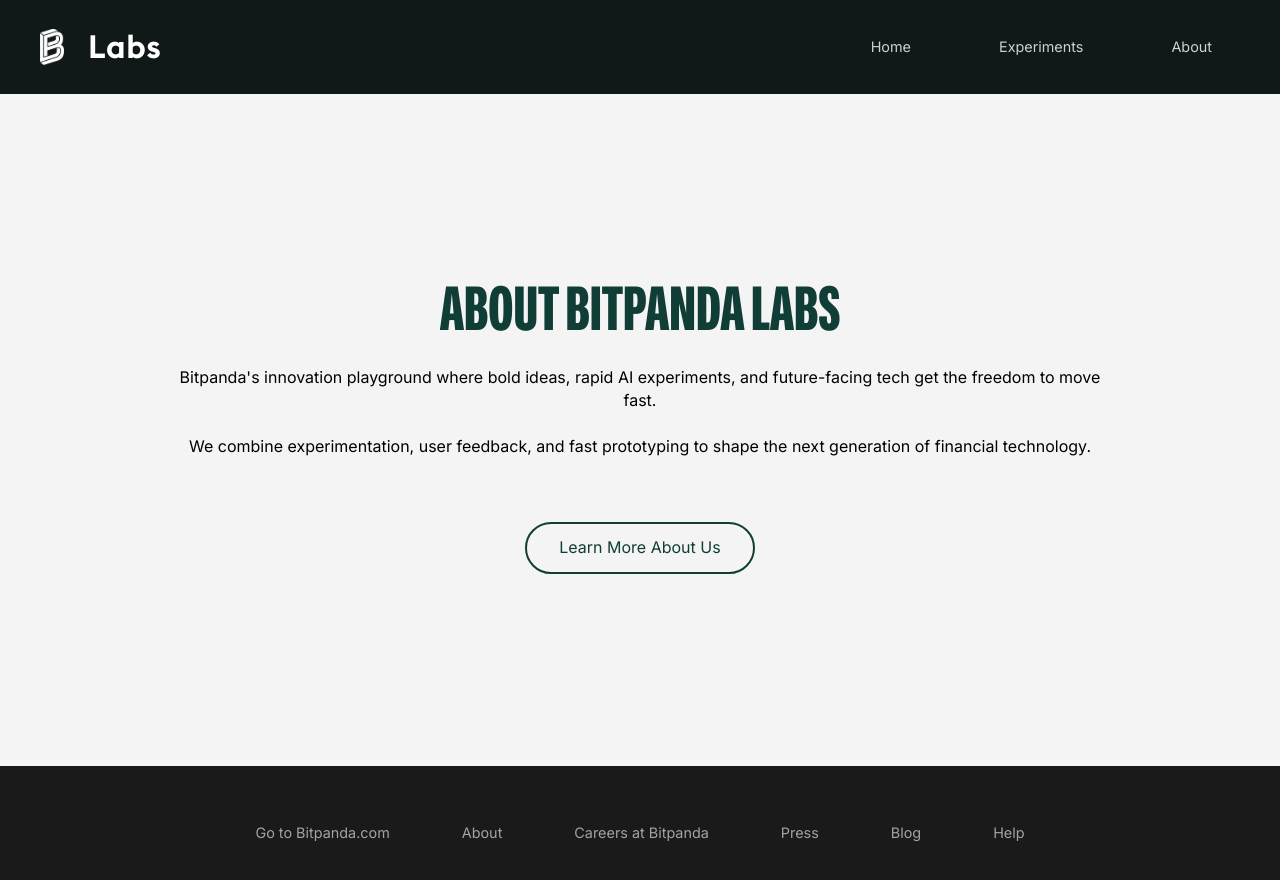
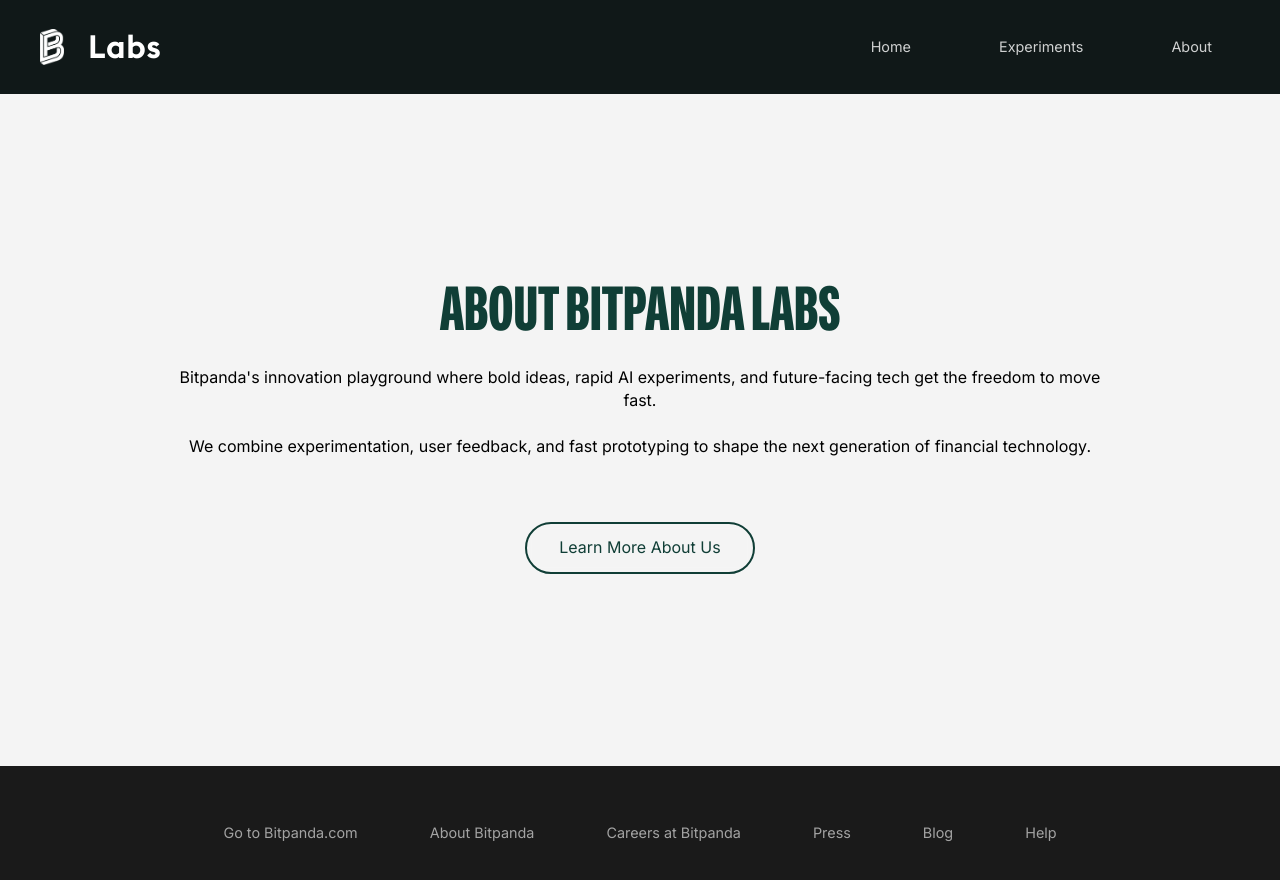
Before and after one commit to bitpanda-labs/labs-website, a Jekyll site: the page built from index.html, in a window 1280 px wide and 900 px high, scrolled down 1780 px. Shown: the top 880 px of the window. Built offline with Jekyll 4.4.1, drawn with Linux system fonts in a browser that asks for light colours.

Commit message:
AIHUB-213: Update footer About link text to "About Bitpanda" for clarity and consistency

```diff
--- a/_layouts/default.html
+++ b/_layouts/default.html
@@ -104,7 +104,7 @@
   <footer>
     <ul>
       <li><a href="https://www.bitpanda.com/?utm_source=bitpanda_labs&utm_medium=website&utm_campaign=labs_footer" target="_blank">Go to Bitpanda.com</a></li>
-      <li><a href="https://www.bitpanda.com/en/about-us" target="_blank">About</a></li>
+      <li><a href="https://www.bitpanda.com/en/about-us" target="_blank">About Bitpanda</a></li>
       <li><a href="https://www.bitpanda.com/en/career" target="_blank">Careers at Bitpanda</a></li>
       <li><a href="https://www.bitpanda.com/en/press-downloads" target="_blank">Press</a></li>
       <li><a href="https://blog.bitpanda.com/en" target="_blank">Blog</a></li>
```
